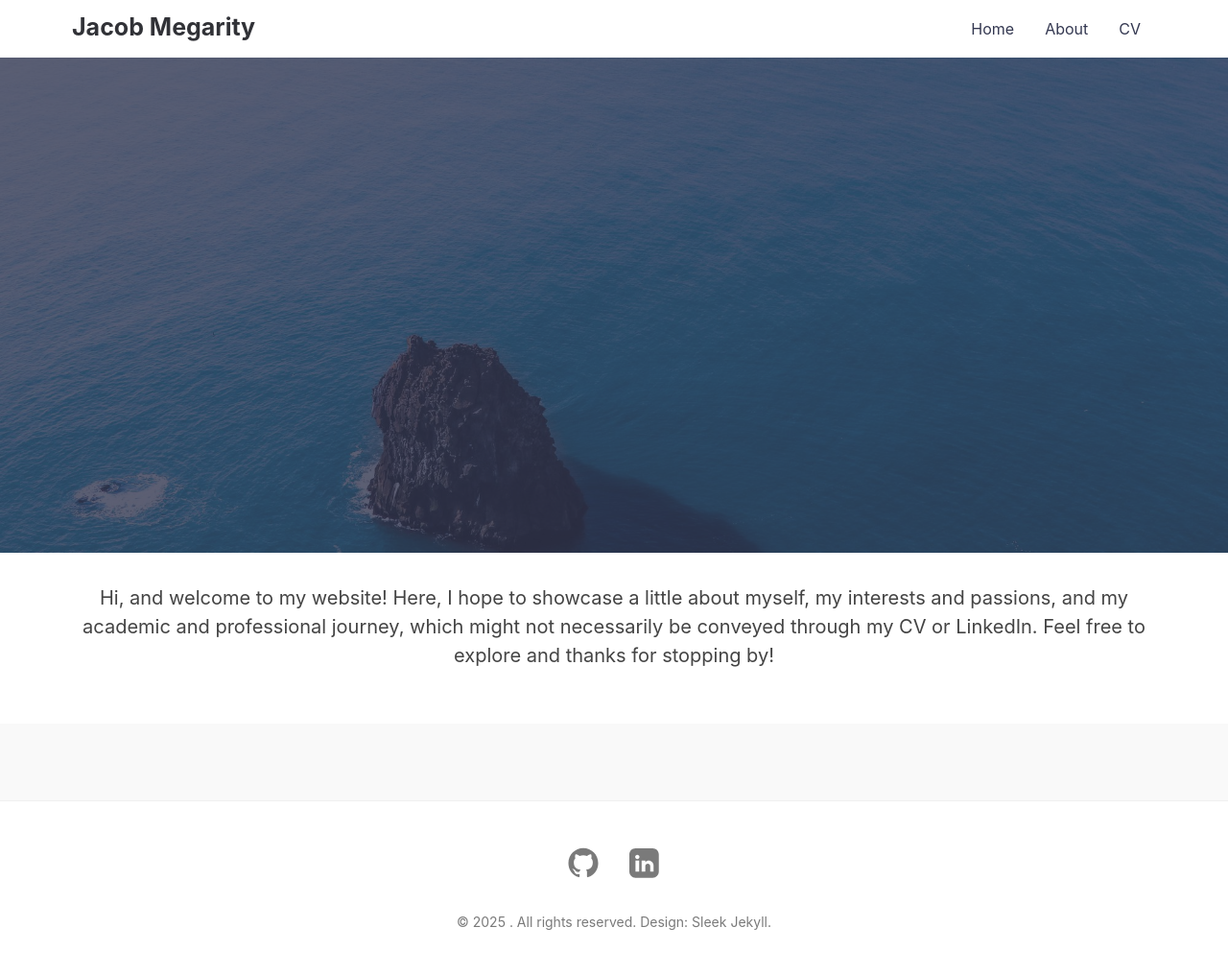
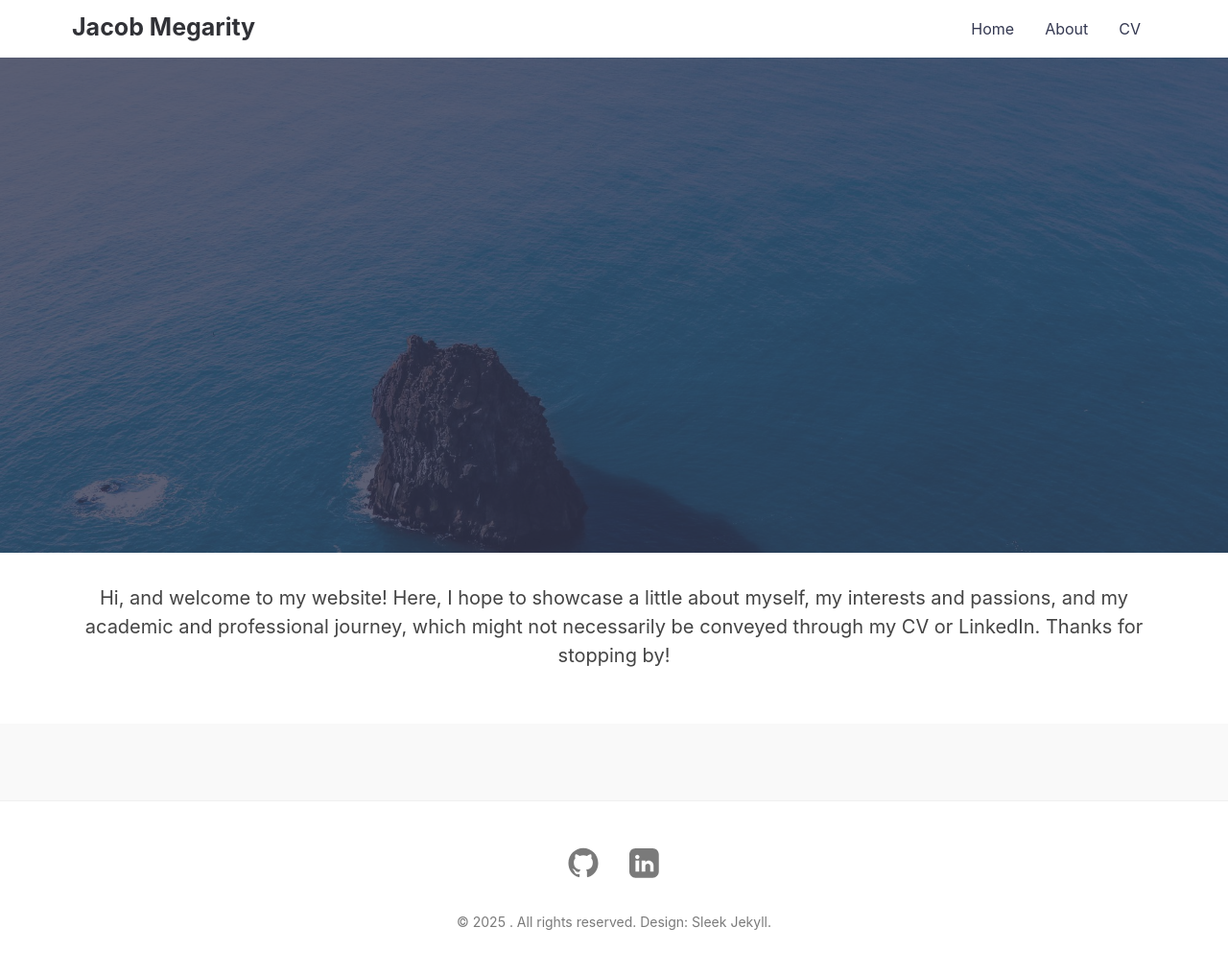
Before and after one commit to jacobmegarity/jacobmegarity.github.io, a Jekyll site: the page built from index.md, in a window 1280 px wide. Shown: the whole page at 96% size. Built offline with Jekyll 4.4.1, drawn with Linux system fonts in a browser that asks for light colours.

Commit message:
Updated homepage

```diff
--- a/_config.yml
+++ b/_config.yml
@@ -66,4 +66,4 @@ plugins:
 remote_theme: janczizikow/sleek
 
 homepage_message: >
-  Hi, and welcome to my website! Here, I hope to showcase a little about myself, my interests and passions, and my academic and professional journey, which might not necessarily be conveyed through my CV or LinkedIn. Feel free to explore and thanks for stopping by! <br>
+  Hi, and welcome to my website! Here, I hope to showcase a little about myself, my interests and passions, and my academic and professional journey, which might not necessarily be conveyed through my CV or LinkedIn. Thanks for stopping by! <br>
```
